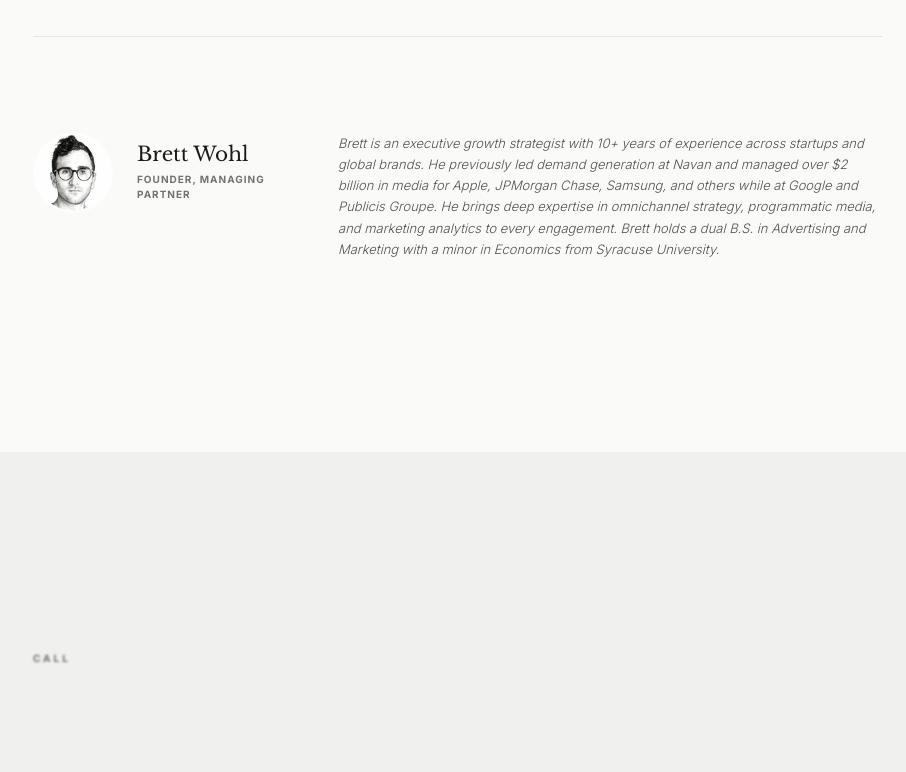
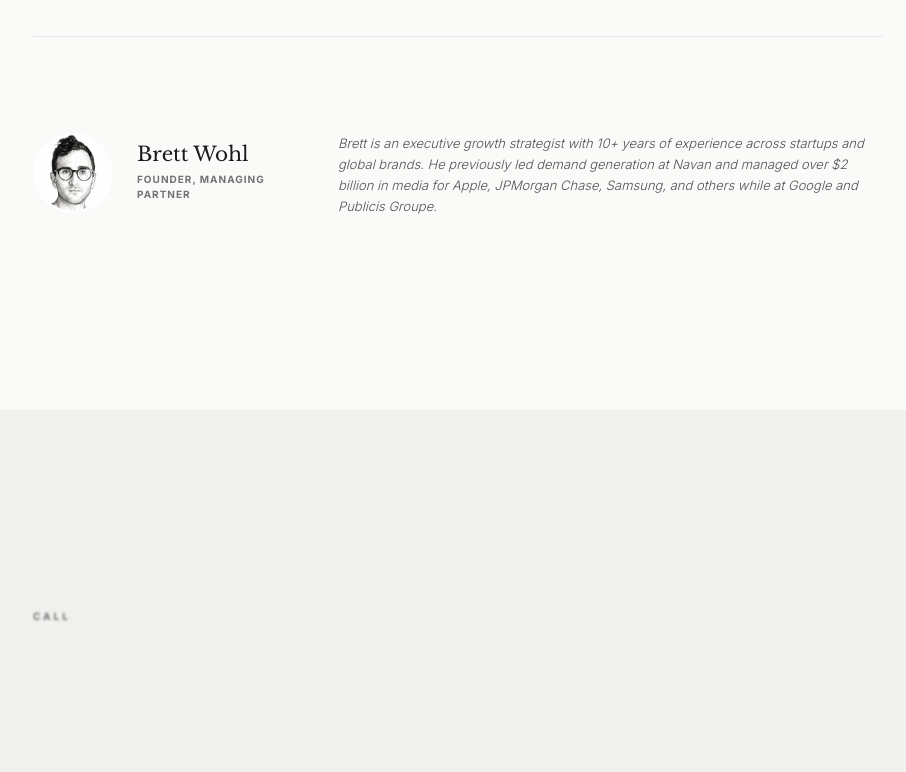
Before and after one commit to sullivan-street-projects/sullivan-street-website, a React (Vite) app: page / in a window 1280 px wide. Shown: the part 6760-7532 px from the top of the page, without its empty margins (39-945 px from the left). Built offline with nearby package versions, Linux system fonts and the light colour scheme.

Commit message:
Update About.jsx

```diff
--- a/src/sections/About.jsx
+++ b/src/sections/About.jsx
@@ -56,7 +56,7 @@ const About = () => {
             <div className="lg:col-span-8">
               <FocusText>
                 <p className="font-sans text-[13px] text-[#525252] leading-relaxed font-light italic">
-                  Brett is an executive growth strategist with 10+ years of experience across startups and global brands. He previously led demand generation at Navan and managed over $2 billion in media for Apple, JPMorgan Chase, Samsung, and others while at Google and Publicis Groupe. He brings deep expertise in omnichannel strategy, programmatic media, and marketing analytics to every engagement. Brett holds a dual B.S. in Advertising and Marketing with a minor in Economics from Syracuse University.
+                  Brett is an executive growth strategist with 10+ years of experience across startups and global brands. He previously led demand generation at Navan and managed over $2 billion in media for Apple, JPMorgan Chase, Samsung, and others while at Google and Publicis Groupe.
                 </p>
               </FocusText>
             </div>
```
